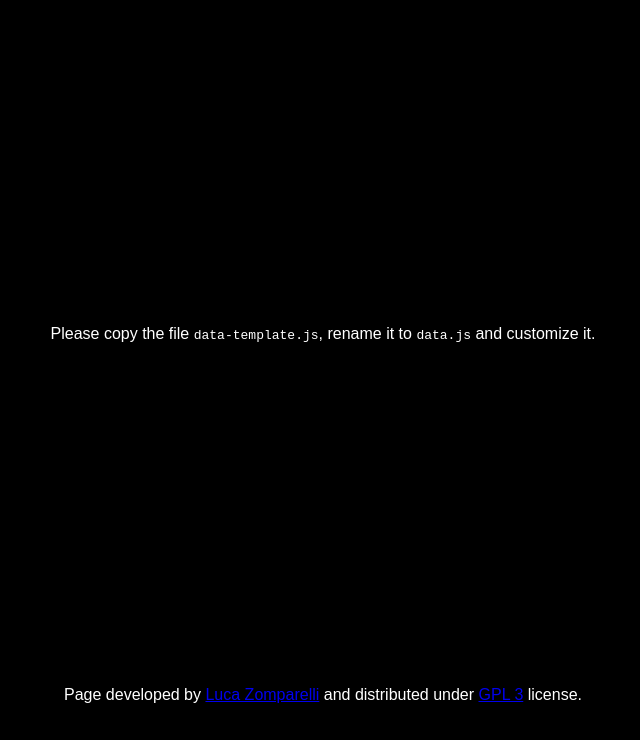
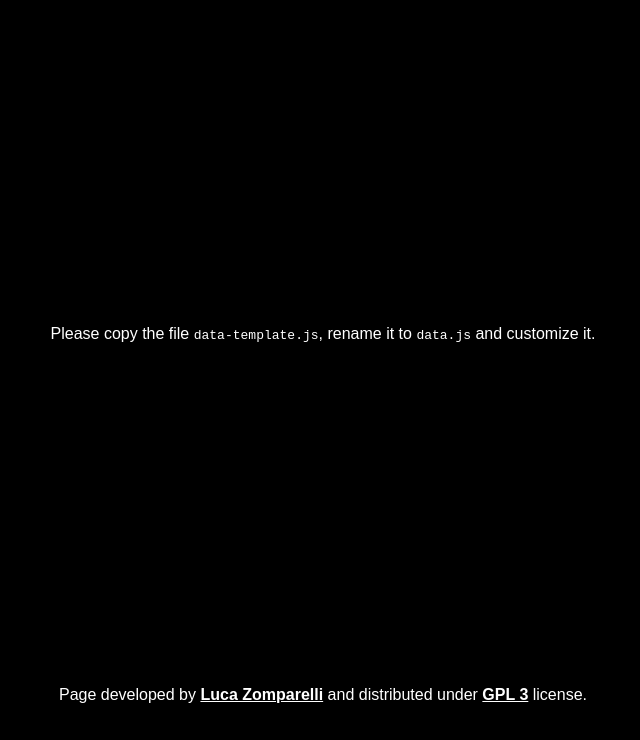
Before and after one commit to ZompaSenior/familykiosk, a plain HTML site: page index.html in a window 1280 px wide. Shown: the part 60-800 px from the top of the page, without its empty margins (317-957 px from the left). Drawn offline with Linux system fonts and the light colour scheme; a script that the page names is missing.

Commit message:
Modified links color

```diff
--- a/styles.css
+++ b/styles.css
@@ -54,3 +54,8 @@ h1 {
 footer {
     margin: 20px;
 }
+
+a {
+    color: white;
+    font-weight: bold;
+}
```
